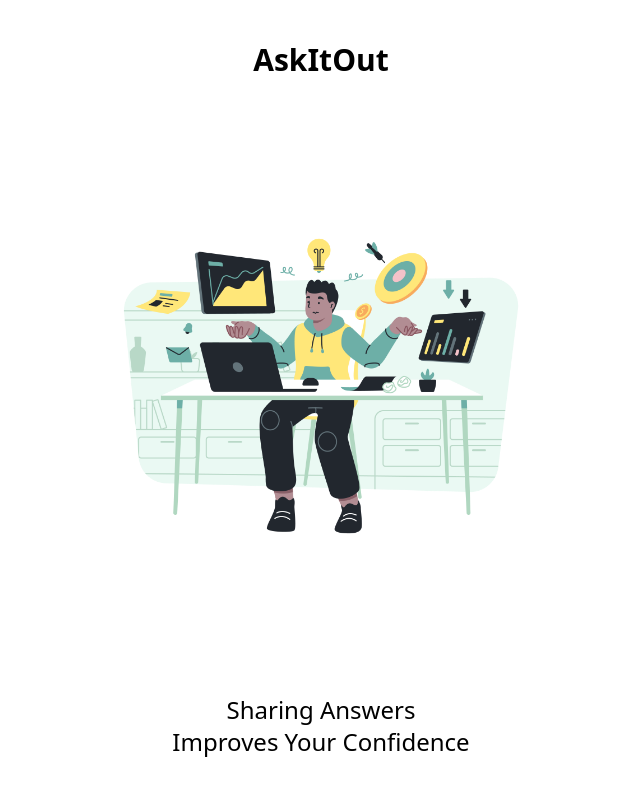
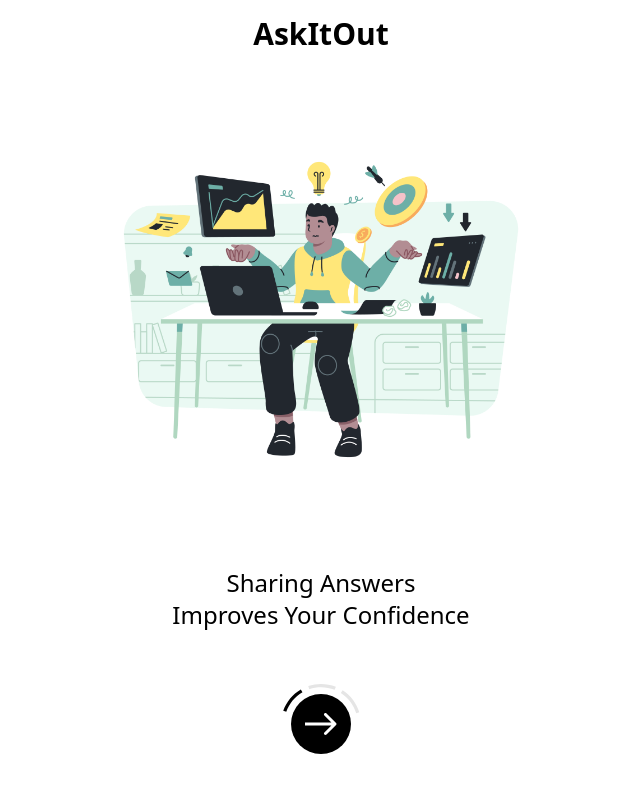
Before and after one commit to devilkiller-ag/AskItOut, a React (Create React App) app: page / in a window 1280 px wide. Shown: the top 796 px of the page, without its empty margins (319-959 px from the left). Built offline with nearby package versions, Linux system fonts and the light colour scheme.

Commit message:
Completed all welcome pages and added routes to all pages.

```diff
--- a/src/App.js
+++ b/src/App.js
@@ -1,12 +1,15 @@
-import Login from './Components/Login';
-import Signup from './Components/Signup';
-// import Welcome1 from './Components/Welcome1';
-import Home from './Components/Home';
 import {
   BrowserRouter as Router,
   Routes,
   Route,
 } from "react-router-dom";
+
+import Home from './Components/Home';
+import Login from './Components/Login';
+import Signup from './Components/Signup';
+import Welcome1 from './Components/Welcome1';
+import Welcome2 from './Components/Welcome2';
+import Welcome3 from './Components/Welcome3';
 
 function App() {
   return (
@@ -16,6 +19,9 @@ function App() {
           <Route exact path='/' element={ <Home /> } />
           <Route exact path='/login' element={ <Login /> } />
           <Route exact path='/signup' element={ <Signup /> } />
+          <Route exact path='/welcome1' element={ <Welcome1 /> } />
+          <Route exact path='/welcome2' element={ <Welcome2 /> } />
+          <Route exact path='/welcome3' element={ <Welcome3 /> } />
         </Routes>
       </Router>
     </>
--- a/src/Components/Welcome1.jsx
+++ b/src/Components/Welcome1.jsx
@@ -1,15 +1,37 @@
-import React from 'react'
-import Welcome_image_1 from '../Assets/images/Welcome_image_1.png'
+import React from 'react';
+import { Link } from 'react-router-dom';
+
+import Welcome_image_1 from '../Assets/images/Welcome_image_1.png';
 
 export default function Welcome1() {
   return (
     <div className='flex flex-col justify-around items-center w-full h-screen'>
       <h2 className='text-3xl font-semibold text-center'>AskItOut</h2>
+
       <img src={Welcome_image_1} alt="Welcome Home Page 1" className='max-w-[350px] max-h-[261.85px] sm:max-w-[600px] sm:max-h-[448.8px] content-center' />
+
       <div>
         <p className='text-2xl text-center'>Sharing Answers</p>
         <p className='text-2xl text-center'>Improves Your Confidence</p>
       </div>
+
+      <div className='relative inline-flex justify-center items-center'>
+        <div>
+          <svg width="120" height="120" viewBox="0 0 120 120" fill="none" xmlns="http://www.w3.org/2000/svg">
+            <path d="M81.5941 26.3296C89.597 31.4622 95.51 39.2774 98.2732 48.3742L95.1964 49.3088C92.6553 40.9433 87.2176 33.7564 79.8581 29.0365L81.5941 26.3296Z" fill="#E5E5E5"/>
+            <path d="M47.2379 22.0906C56.2483 19.0572 66.0445 19.3325 74.8704 22.8669L73.6749 25.8521C65.5586 22.6018 56.5499 22.3487 48.2639 25.1382L47.2379 22.0906Z" fill="#E5E5E5"/>
+            <path d="M22.2438 46.7912C25.3833 37.8173 31.6166 30.255 39.8261 25.46L41.4479 28.2367C33.8984 32.6462 28.1662 39.6006 25.2791 47.8531L22.2438 46.7912Z" fill="black"/>
+          </svg>
+        </div>
+
+        <Link to='/welcome2' className='bg-black w-[60px] h-[60px] rounded-full flex justify-center items-center absolute'>
+          <button>
+            <svg width="32" height="24" viewBox="0 0 32 24" fill="none" xmlns="http://www.w3.org/2000/svg">
+              <path d="M31.0607 13.0607C31.6464 12.4749 31.6464 11.5251 31.0607 10.9393L21.5147 1.3934C20.9289 0.807611 19.9792 0.807611 19.3934 1.3934C18.8076 1.97919 18.8076 2.92893 19.3934 3.51472L27.8787 12L19.3934 20.4853C18.8076 21.0711 18.8076 22.0208 19.3934 22.6066C19.9792 23.1924 20.9289 23.1924 21.5147 22.6066L31.0607 13.0607ZM0 13.5H30V10.5H0V13.5Z" fill="white"/>
+            </svg>
+          </button>
+        </Link>
+      </div>
     </div>
   )
 }
--- a/src/Components/Welcome2.jsx
+++ b/src/Components/Welcome2.jsx
@@ -1,15 +1,36 @@
-import React from 'react'
-import Welcome_image_2 from '../Assets/images/Welcome_image_2.png'
+import React from 'react';
+import { Link } from 'react-router-dom';
+import Welcome_image_2 from '../Assets/images/Welcome_image_2.png';
 
 export default function Welcome1() {
   return (
     <div className='flex flex-col justify-around items-center w-full h-screen'>
       <h2 className='text-3xl font-semibold text-center'>AskItOut</h2>
+
       <img src={Welcome_image_2} alt="Welcome Home Page 2" className='max-w-[350px] max-h-[261.85px] sm:max-w-[600px] sm:max-h-[448.8px] content-center' />
+
       <div>
         <p className='text-2xl text-center'>Asking Questions</p>
         <p className='text-2xl text-center'>Improves Your Learnings</p>
       </div>
+
+      <div className='relative inline-flex justify-center items-center'>
+        <div>
+          <svg width="120" height="120" viewBox="0 0 120 120" fill="none" xmlns="http://www.w3.org/2000/svg">
+            <path d="M81.5941 26.3296C89.597 31.4622 95.51 39.2774 98.2732 48.3742L95.1964 49.3088C92.6553 40.9433 87.2176 33.7564 79.8581 29.0365L81.5941 26.3296Z" fill="#E5E5E5"/>
+            <path d="M47.2379 22.0906C56.2483 19.0573 66.0445 19.3325 74.8704 22.8669L73.6749 25.8521C65.5586 22.6018 56.5499 22.3487 48.2639 25.1382L47.2379 22.0906Z" fill="black"/>
+            <path d="M22.2438 46.7912C25.3833 37.8173 31.6165 30.255 39.8261 25.46L41.4479 28.2367C33.8983 32.6462 28.1662 39.6006 25.2791 47.8531L22.2438 46.7912Z" fill="#CCCCCC"/>
+          </svg>
+        </div>
+
+        <Link to="/welcome3" className='bg-black w-[60px] h-[60px] rounded-full flex justify-center items-center absolute'>
+          <button>
+            <svg width="32" height="24" viewBox="0 0 32 24" fill="none" xmlns="http://www.w3.org/2000/svg">
+              <path d="M31.0607 13.0607C31.6464 12.4749 31.6464 11.5251 31.0607 10.9393L21.5147 1.3934C20.9289 0.807611 19.9792 0.807611 19.3934 1.3934C18.8076 1.97919 18.8076 2.92893 19.3934 3.51472L27.8787 12L19.3934 20.4853C18.8076 21.0711 18.8076 22.0208 19.3934 22.6066C19.9792 23.1924 20.9289 23.1924 21.5147 22.6066L31.0607 13.0607ZM0 13.5H30V10.5H0V13.5Z" fill="white"/>
+            </svg>
+          </button>
+        </Link>
+      </div>
     </div>
   )
 }
--- a/src/Components/Welcome3.jsx
+++ b/src/Components/Welcome3.jsx
@@ -1,15 +1,34 @@
-import React from 'react'
-import Welcome_image_3 from '../Assets/images/Welcome_image_3.png'
+import React from 'react';
+import { Link } from 'react-router-dom';
+import Welcome_image_3 from '../Assets/images/Welcome_image_3.png';
 
 export default function Welcome1() {
   return (
     <div className='flex flex-col justify-around items-center w-full h-screen'>
       <h2 className='text-3xl font-semibold text-center'>AskItOut</h2>
+
       <img src={Welcome_image_3} alt="Welcome Home Page 3" className='max-w-[350px] max-h-[261.85px] sm:max-w-[600px] sm:max-h-[448.8px] content-center' />
+
       <div>
         <p className='text-2xl text-center'>Earn Points For</p>
         <p className='text-2xl text-center'>Helping Your Juniors</p>
       </div>
+
+      <div className='relative inline-flex justify-center items-center'>
+        <div>
+          <svg width="120" height="120" viewBox="0 0 120 120" fill="none" xmlns="http://www.w3.org/2000/svg">
+            <path d="M81.5942 26.3296C89.597 31.4622 95.5101 39.2774 98.2733 48.3742L95.1964 49.3088C92.6553 40.9433 87.2177 33.7564 79.8582 29.0365L81.5942 26.3296Z" fill="black"/>
+            <path d="M47.2379 22.0906C56.2483 19.0573 66.0445 19.3325 74.8704 22.8669L73.6749 25.8521C65.5586 22.6018 56.5499 22.3487 48.2639 25.1382L47.2379 22.0906Z" fill="#CCCCCC"/>
+            <path d="M22.2439 46.7912C25.3834 37.8173 31.6166 30.255 39.8261 25.46L41.448 28.2367C33.8984 32.6462 28.1663 39.6006 25.2792 47.8531L22.2439 46.7912Z" fill="#CCCCCC"/>
+          </svg>
+        </div>
+
+        <Link to='/signup' className='bg-black w-[60px] h-[60px] rounded-full flex justify-center items-center absolute'>
+          <button>
+            <span className='text-white text-2xl font-semibold '>Go</span>
+          </button>
+        </Link>
+      </div>
     </div>
   )
 }
```
